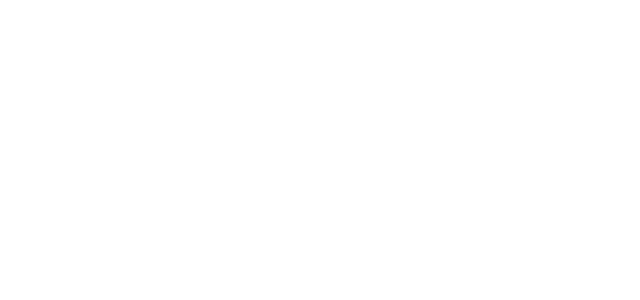
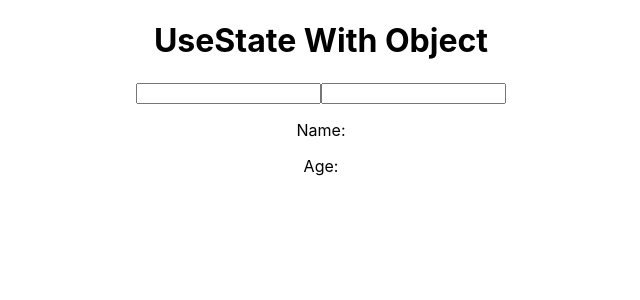
Before and after one commit to MehediMashfan086/react-hooks, a React (Create React App) app: page /usestate-object in a window 1280 px wide. Before the commit this address had no page. Shown: the top 300 px of the page, without its empty margins (319-959 px from the left). Built offline with nearby package versions, Linux system fonts and the light colour scheme.

Commit message:
feat(useState-object): create an example for using useState hooks with object in react

```diff
--- a/src/App.js
+++ b/src/App.js
@@ -1,7 +1,8 @@
 import './App.css';
 import { BrowserRouter, Routes, Route } from'react-router-dom';
 import UseState from './components/UseState';
-import UseState_prevState from './components/UseState_prevState';
+import UseStatePrevState from './components/UseStatePrevState';
+import UseStateWithObject from './components/UseStateWithObject';
 
 function App() {
   return (
@@ -10,7 +11,8 @@ function App() {
       <Routes>
         <Route path="/" element={<UseState />} />
         <Route path="/usestate" element={<UseState />} />
-        <Route path="/usestate-prevstate" element={<UseState_prevState />} />
+        <Route path="/usestate-prevstate" element={<UseStatePrevState />} />
+        <Route path="/usestate-object" element={<UseStateWithObject />} />
       </Routes>
       </BrowserRouter>
     </div>
--- a/src/components/UseState_prevState.jsx
+++ b/src/components/UseStatePrevState.jsx
@@ -1,6 +1,6 @@
 import React, { useState } from 'react'
 
-const UseState_prevState = () => {
+const UseStatePrevState = () => {
     const[count, setCount] = useState(0)
 
     const incrementTen = () => {
@@ -10,11 +10,11 @@ const UseState_prevState = () => {
     }
   return (
     <div>
-        <h1>UseState_prevState</h1>
+        <h1>UseState PrevState</h1>
         <h4>Count: {count}</h4>
         <button onClick={() => incrementTen()}>Increment</button>
     </div>
   )
 }
 
-export default UseState_prevState
+export default UseStatePrevState
--- /dev/null
+++ b/src/components/UseStateWithObject.jsx
@@ -0,0 +1,22 @@
+import React, { useState } from 'react'
+
+const UseStateWithObject = () => {
+    const[info, setInfo] = useState({
+        name: '',
+        age: null
+    })
+  return (
+    <div>
+        <h1>UseState With Object</h1>
+        {/* <input type="text" onChange={(e) => setInfo({...info, name: e.target.value})}/> */}
+        <form>
+            <input value={info.name} onChange={(e) => setInfo({...info, name: e.target.value})} />
+            <input value={info.age} onChange={(e) => setInfo({...info, age: e.target.value})} />
+        </form>
+        <p>Name: {info.name}</p>
+        <p>Age: {info.age}</p>
+    </div>
+  )
+}
+
+export default UseStateWithObject
```
